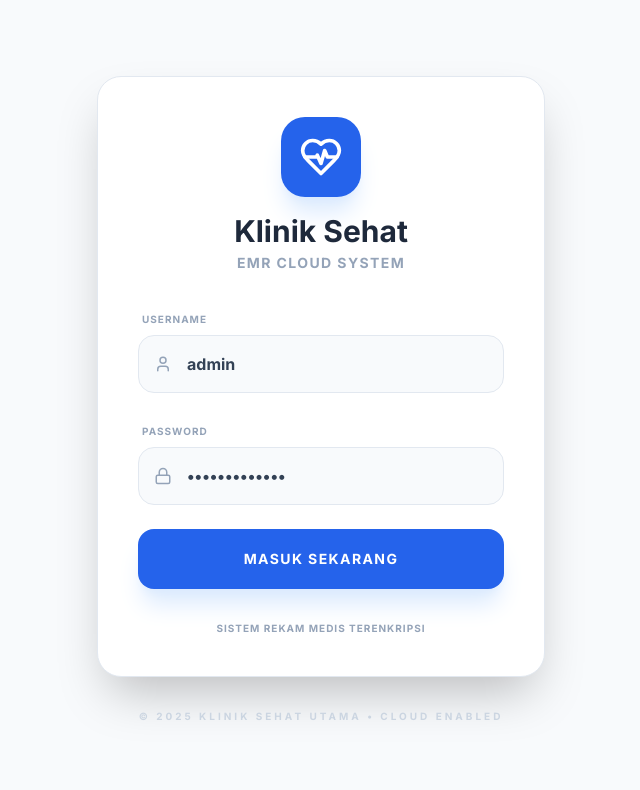
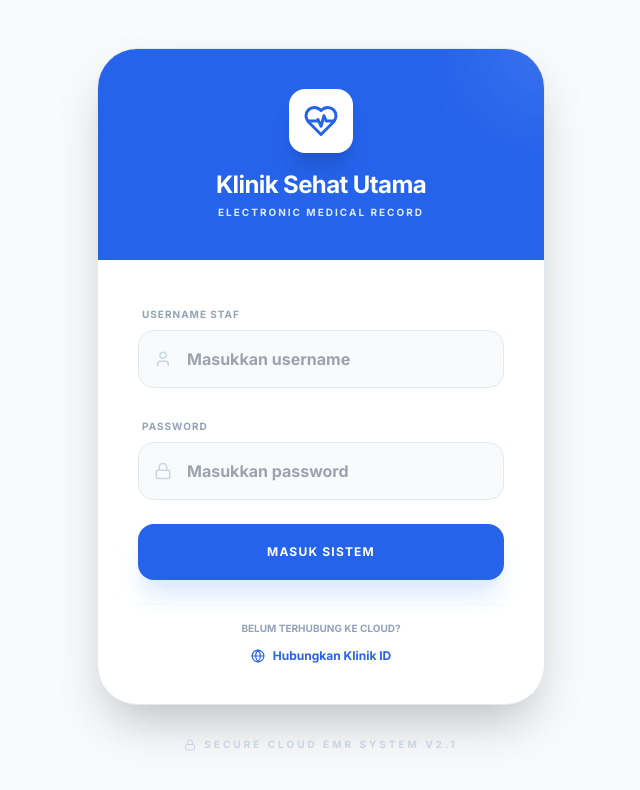
Before and after one commit to muhammadainunnajih/REKAM-MEDIS-ELEKTRONIK, a React (Vite) app: page / in a window 1280 px wide. Shown: the top 790 px of the page, without its empty margins (319-959 px from the left). Built offline with nearby package versions, Linux system fonts and the light colour scheme.

Commit message:
feat(login): Add cloud connection view
Introduces a new view in the Login component for users to connect to their cloud EMR instance. This change refactors the authentication state management to accommodate the new connection flow and removes unused `isSyncing` state from App.tsx.

```diff
--- a/App.tsx
+++ b/App.tsx
@@ -15,14 +15,12 @@ import UserManagement from './components/UserManagement';
 import Settings from './components/Settings';
 import Login from './components/Login';
 
-// BroadcastChannel for cross-tab sync (same device)
 const syncChannel = new BroadcastChannel('emr_sync_channel');
 
 const App: React.FC = () => {
   const [isAuthenticated, setIsAuthenticated] = useState(false);
   const [currentUser, setCurrentUser] = useState<AppUser | null>(null);
   const [currentView, setCurrentView] = useState<ViewType>(ViewType.DASHBOARD);
-  const [isSyncing, setIsSyncing] = useState(false);
   const [cloudStatus, setCloudStatus] = useState<'offline' | 'online' | 'syncing' | 'error'>('offline');
 
   const isInitialMount = useRef(true);
@@ -58,7 +56,7 @@ const App: React.FC = () => {
   const [queue, setQueue] = useState<QueueItem[]>([]);
   const [medicalRecords, setMedicalRecords] = useState<MedicalEntry[]>([]);
 
-  // --- LOAD INITIAL DATA ---
+  // --- LOAD INITIAL LOCAL DATA ---
   useEffect(() => {
     const sPatients = localStorage.getItem('patients');
     if (sPatients) setPatients(JSON.parse(sPatients));
@@ -79,25 +77,9 @@ const App: React.FC = () => {
   // --- CLOUD SYNC LOGIC ---
   const pushToCloud = useCallback(async () => {
     if (!clinicSettings.isCloudEnabled || !clinicSettings.klinikId) return;
-
     setCloudStatus('syncing');
-    const fullData = {
-      clinicSettings,
-      users,
-      patients,
-      doctors,
-      medicines,
-      inventory,
-      transactions,
-      queue,
-      medicalRecords,
-      lastUpdated: new Date().toISOString(),
-      updatedBy: currentUser?.name || 'System'
-    };
-
+    const fullData = { clinicSettings, users, patients, doctors, medicines, inventory, transactions, queue, medicalRecords };
     try {
-      // Menggunakan npoint sebagai relay gratis untuk demo sinkronisasi
-      // Catatan: Untuk produksi disarankan menggunakan Supabase/Firebase
       await fetch(`https://api.npoint.io/${clinicSettings.klinikId}`, {
         method: 'POST',
         headers: { 'Content-Type': 'application/json' },
@@ -105,57 +87,63 @@ const App: React.FC = () => {
       });
       setCloudStatus('online');
     } catch (error) {
-      console.error("Cloud Push Error:", error);
       setCloudStatus('error');
     }
-  }, [clinicSettings, users, patients, doctors, medicines, inventory, transactions, queue, medicalRecords, currentUser]);
+  }, [clinicSettings, users, patients, doctors, medicines, inventory, transactions, queue, medicalRecords]);
 
-  const pullFromCloud = useCallback(async (manual = false) => {
-    if (!clinicSettings.isCloudEnabled || !clinicSettings.klinikId) return;
+  const pullFromCloud = useCallback(async (manualKlinikId?: string) => {
+    const targetId = manualKlinikId || clinicSettings.klinikId;
+    if (!targetId) return;
 
-    if (manual) setCloudStatus('syncing');
-
+    setCloudStatus('syncing');
     try {
-      const response = await fetch(`https://api.npoint.io/${clinicSettings.klinikId}`);
+      const response = await fetch(`https://api.npoint.io/${targetId}`);
       if (!response.ok) throw new Error("Fetch failed");
-
       const remoteData = await response.json();
 
-      // Hanya update jika data remote lebih baru atau dipicu manual
-      if (remoteData && remoteData.clinicSettings) {
-        setClinicSettings(remoteData.clinicSettings);
-        setUsers(remoteData.users);
-        setPatients(remoteData.patients);
-        setDoctors(remoteData.doctors);
-        setMedicines(remoteData.medicines);
-        setInventory(remoteData.inventory);
-        setTransactions(remoteData.transactions);
-        setQueue(remoteData.queue);
-        setMedicalRecords(remoteData.medicalRecords);
+      if (remoteData) {
+        if (remoteData.clinicSettings) setClinicSettings(remoteData.clinicSettings);
+        if (remoteData.users) setUsers(remoteData.users);
+        if (remoteData.patients) setPatients(remoteData.patients);
+        if (remoteData.doctors) setDoctors(remoteData.doctors);
+        if (remoteData.medicines) setMedicines(remoteData.medicines);
+        if (remoteData.inventory) setInventory(remoteData.inventory);
+        if (remoteData.transactions) setTransactions(remoteData.transactions);
+        if (remoteData.queue) setQueue(remoteData.queue);
+        if (remoteData.medicalRecords) setMedicalRecords(remoteData.medicalRecords);
         setCloudStatus('online');
+        return true;
       }
     } catch (error) {
-      console.error("Cloud Pull Error:", error);
       setCloudStatus('error');
+      return false;
     }
-  }, [clinicSettings.isCloudEnabled, clinicSettings.klinikId]);
+  }, [clinicSettings.klinikId]);
 
-  // Sync on mount and visibility change
+  // Handle Cloud Connection from Login Screen
+  const handleCloudConnect = async (id: string) => {
+    const success = await pullFromCloud(id);
+    if (success) {
+      // Pastikan cloud diaktifkan secara lokal setelah berhasil ditarik
+      setClinicSettings(prev => ({ ...prev, klinikId: id, isCloudEnabled: true }));
+      return true;
+    }
+    return false;
+  };
+
   useEffect(() => {
     if (clinicSettings.isCloudEnabled) {
       pullFromCloud();
-      const interval = setInterval(() => pullFromCloud(), 30000); // Auto pull setiap 30 detik
+      const interval = setInterval(() => pullFromCloud(), 30000);
       return () => clearInterval(interval);
     }
   }, [clinicSettings.isCloudEnabled, pullFromCloud]);
 
-  // --- PERSISTENCE & BROADCAST ---
   useEffect(() => {
     if (isInitialMount.current) {
       isInitialMount.current = false;
       return;
     }
-
     localStorage.setItem('clinicSettings', JSON.stringify(clinicSettings));
     localStorage.setItem('users', JSON.stringify(users));
     localStorage.setItem('patients', JSON.stringify(patients));
@@ -168,50 +156,11 @@ const App: React.FC = () => {
 
     syncChannel.postMessage('DATA_UPDATED');
 
-    // Auto-push ke cloud setiap ada perubahan jika fitur aktif
     if (clinicSettings.isCloudEnabled) {
       const timeout = setTimeout(() => pushToCloud(), 2000);
       return () => clearTimeout(timeout);
     }
   }, [clinicSettings, users, patients, doctors, medicines, inventory, transactions, queue, medicalRecords, pushToCloud]);
-
-  // --- HANDLERS ---
-  const handleUpdatePatient = (updatedPatient: Patient) => setPatients(prev => prev.map(p => p.id === updatedPatient.id ? updatedPatient : p));
-  const handleDeletePatient = (id: string) => { setPatients(prev => prev.filter(p => p.id !== id)); setMedicalRecords(prev => prev.filter(mr => mr.patientId !== id)); };
-  const handleAddPatient = (newPatient: Patient) => {
-    setPatients(prev => [newPatient, ...prev]);
-    setQueue(prev => [...prev, {
-      id: `q-${Date.now()}`,
-      no: `A-${patients.length + 1}`.padStart(4, '0'),
-      patientId: newPatient.id,
-      patientName: newPatient.name,
-      poli: 'Umum',
-      status: 'Menunggu',
-      time: new Date().toLocaleTimeString('id-ID', { hour: '2-digit', minute: '2-digit' })
-    }]);
-  };
-
-  const handleAddMedicalRecord = (record: MedicalEntry) => {
-    setMedicalRecords(prev => [{ ...record, isProcessed: false }, ...prev]);
-    setPatients(prev => prev.map(p => p.id === record.patientId ? { ...p, lastVisit: record.date } : p));
-
-    const patient = patients.find(p => p.id === record.patientId);
-    if (patient) {
-      setTransactions(prev => [{
-        id: `TRX-${Date.now()}`,
-        patientId: patient.id,
-        patientName: patient.name,
-        date: record.date,
-        items: [{ name: 'Konsultasi Dokter', price: 50000, quantity: 1 }],
-        total: 50000,
-        status: 'Menunggu'
-      }, ...prev]);
-      setQueue(prev => prev.map(q => q.patientId === record.patientId && q.status === 'Diperiksa' ? { ...q, status: 'Selesai' } : q));
-    }
-  };
-
-  const handleLogin = (user: AppUser) => { setIsAuthenticated(true); setCurrentUser(user); pullFromCloud(); };
-  const handleLogout = () => { setIsAuthenticated(false); setCurrentUser(null); };
 
   const stats: Stats = {
     totalPatients: patients.length,
@@ -219,7 +168,13 @@ const App: React.FC = () => {
     patientsToday: queue.filter(q => q.status !== 'Selesai').length
   };
 
-  if (!isAuthenticated) return <Login onLogin={handleLogin} users={users} />;
+  if (!isAuthenticated) return (
+    <Login
+      onLogin={(u) => { setIsAuthenticated(true); setCurrentUser(u); }}
+      users={users}
+      onConnectCloud={handleCloudConnect}
+    />
+  );
 
   return (
     <div className="flex min-h-screen bg-slate-50">
@@ -232,14 +187,14 @@ const App: React.FC = () => {
       />
       <div className="flex-1 flex flex-col min-w-0">
         <Header
-          onLogout={handleLogout}
+          onLogout={() => { setIsAuthenticated(false); setCurrentUser(null); }}
           currentUser={currentUser}
           cloudStatus={cloudStatus}
-          onSync={pullFromCloud}
+          onSync={() => pullFromCloud()}
         />
         <main className="flex-1 p-6 overflow-y-auto">
           {currentView === ViewType.DASHBOARD && <Dashboard stats={stats} latestPatients={patients.slice(0, 5)} onViewAll={() => setCurrentView(ViewType.DATA_PASIEN)} onAddPatient={() => setCurrentView(ViewType.DATA_PASIEN)} clinicName={clinicSettings.name} />}
-          {currentView === ViewType.DATA_PASIEN && <PatientList patients={patients} medicalRecords={medicalRecords} onUpdate={handleUpdatePatient} onDelete={handleDeletePatient} onAdd={handleAddPatient} onAddMedicalRecord={handleAddMedicalRecord} onUpdateMedicalRecord={(r) => setMedicalRecords(prev => prev.map(m => m.id === r.id ? r : m))} onDeleteMedicalRecord={(id) => setMedicalRecords(prev => prev.filter(m => m.id !== id))} />}
+          {currentView === ViewType.DATA_PASIEN && <PatientList patients={patients} medicalRecords={medicalRecords} onUpdate={(p) => setPatients(prev => prev.map(pt => pt.id === p.id ? p : pt))} onDelete={(id) => setPatients(prev => prev.filter(p => p.id !== id))} onAdd={(p) => setPatients(prev => [p, ...prev])} onAddMedicalRecord={(r) => setMedicalRecords(prev => [r, ...prev])} onUpdateMedicalRecord={(r) => setMedicalRecords(prev => prev.map(m => m.id === r.id ? r : m))} onDeleteMedicalRecord={(id) => setMedicalRecords(prev => prev.filter(m => m.id !== id))} />}
           {currentView === ViewType.DATA_DOKTER && <DoctorList doctors={doctors} onAdd={(d) => setDoctors(prev => [...prev, d])} onUpdate={(d) => setDoctors(prev => prev.map(doc => doc.id === d.id ? d : doc))} onDelete={(id) => setDoctors(prev => prev.filter(d => d.id !== id))} />}
           {currentView === ViewType.APOTEK && <Pharmacy medicines={medicines} onAdd={(m) => setMedicines(prev => [m, ...prev])} onUpdate={(m) => setMedicines(prev => prev.map(med => med.id === m.id ? m : med))} onDelete={(id) => setMedicines(prev => prev.filter(m => m.id !== id))} medicalRecords={medicalRecords} queue={queue} patients={patients} onProcessPrescription={(rid, mid, qty) => { setMedicalRecords(prev => prev.map(mr => mr.id === rid ? {...mr, isProcessed: true} : mr)); setMedicines(prev => prev.map(m => m.id === mid ? {...m, stock: Math.max(0, m.stock - qty)} : m)); }} />}
           {currentView === ViewType.KASIR && <Cashier transactions={transactions} onCompletePayment={(id, method) => setTransactions(prev => prev.map(t => t.id === id ? {...t, status: 'Lunas', paymentMethod: method} : t))} onAddTransaction={(t) => setTransactions(prev => [t, ...prev])} onUpdateTransaction={(t) => setTransactions(prev => prev.map(trx => trx.id === t.id ? t : trx))} onDeleteTransaction={(id) => setTransactions(prev => prev.filter(t => t.id !== id))} patients={patients} />}
--- a/components/Login.tsx
+++ b/components/Login.tsx
@@ -1,54 +1,63 @@
 
 import React, { useState, useEffect } from 'react';
-import { HeartPulse, ArrowLeft, CheckCircle2, Mail, Lock, User, UserPlus, AlertCircle, RefreshCcw } from 'lucide-react';
+import { HeartPulse, ArrowLeft, CheckCircle2, Cloud, Lock, User, RefreshCcw, AlertCircle, Zap, Globe } from 'lucide-react';
 import { AppUser } from '../types';
 
 interface LoginProps {
   onLogin: (user: AppUser) => void;
   users: AppUser[];
+  onConnectCloud: (klinikId: string) => Promise<boolean>;
 }
 
-type AuthState = 'LOGIN' | 'REGISTER' | 'FORGOT_PASSWORD' | 'SUCCESS_RESET';
+const Login: React.FC<LoginProps> = ({ onLogin, users, onConnectCloud }) => {
+  const [view, setView] = useState<'LOGIN' | 'CONNECT'>('LOGIN');
+  const [username, setUsername] = useState('');
+  const [password, setPassword] = useState('');
+  const [klinikIdInput, setKlinikIdInput] = useState('');
+  const [error, setError] = useState<string | null>(null);
+  const [isLoading, setIsLoading] = useState(false);
+  const [isInitialLoading, setIsInitialLoading] = useState(true);
 
-const Login: React.FC<LoginProps> = ({ onLogin, users }) => {
-  const [authState, setAuthState] = useState<AuthState>('LOGIN');
-  const [username, setUsername] = useState('admin');
-  const [password, setPassword] = useState('adminpassword');
-  const [error, setError] = useState<string | null>(null);
-  const [isSyncing, setIsSyncing] = useState(true);
-
-  // Simulasi cek sinkronisasi saat startup
   useEffect(() => {
-    const timer = setTimeout(() => setIsSyncing(false), 1500);
+    const timer = setTimeout(() => setIsInitialLoading(false), 1200);
     return () => clearTimeout(timer);
   }, []);
 
   const handleLoginSubmit = (e: React.FormEvent) => {
     e.preventDefault();
     setError(null);
-
     const foundUser = users.find(u => u.username === username && u.password === password);
-
     if (foundUser) {
-      if (foundUser.status === 'Aktif') {
-        onLogin(foundUser);
-      } else {
-        setError('Akun Anda tidak aktif.');
-      }
+      if (foundUser.status === 'Aktif') onLogin(foundUser);
+      else setError('Akun Anda tidak aktif.');
     } else {
       setError('Username atau password salah.');
     }
   };
 
-  if (isSyncing) {
+  const handleConnectCloud = async (e: React.FormEvent) => {
+    e.preventDefault();
+    setError(null);
+    setIsLoading(true);
+    const success = await onConnectCloud(klinikIdInput.toUpperCase());
+    setIsLoading(false);
+    if (success) {
+      setView('LOGIN');
+      alert('Klinik Berhasil Terhubung! Silakan login dengan akun Anda.');
+    } else {
+      setError('Gagal menghubungkan. Pastikan Klinik ID benar dan internet aktif.');
+    }
+  };
+
+  if (isInitialLoading) {
     return (
       <div className="min-h-screen bg-white flex flex-col items-center justify-center p-4">
-        <div className="w-16 h-16 bg-blue-600 rounded-2xl flex items-center justify-center text-white shadow-2xl animate-bounce mb-8">
-          <HeartPulse size={40} />
+        <div className="w-20 h-20 bg-blue-600 rounded-3xl flex items-center justify-center text-white shadow-2xl animate-bounce mb-8">
+          <HeartPulse size={44} />
         </div>
         <div className="flex items-center gap-3 text-blue-600 font-black uppercase tracking-[0.2em] text-xs">
           <RefreshCcw size={16} className="animate-spin" />
-          Menyinkronkan Data Klinik...
+          Memuat Sistem EMR...
         </div>
       </div>
     );
@@ -56,17 +65,21 @@ const Login: React.FC<LoginProps> = ({ onLogin, users }) => {
 
   return (
     <div className="min-h-screen bg-slate-50 flex flex-col items-center justify-center p-4">
-      <div className="bg-white w-full max-w-md rounded-3xl border border-slate-200 shadow-2xl p-10 space-y-8 animate-in zoom-in-95 duration-300">
-        <div className="flex flex-col items-center gap-4">
-          <div className="w-20 h-20 bg-blue-600 rounded-3xl flex items-center justify-center text-white shadow-xl shadow-blue-100">
-            <HeartPulse size={44} />
+      <div className="bg-white w-full max-w-md rounded-[2.5rem] border border-slate-200 shadow-2xl overflow-hidden animate-in zoom-in-95 duration-300">
+        <div className="bg-blue-600 p-10 text-center relative overflow-hidden">
+           <div className="absolute top-0 right-0 w-32 h-32 bg-white/10 rounded-full -translate-y-1/2 translate-x-1/2 blur-2xl"></div>
+           <div className="relative z-10 flex flex-col items-center gap-4">
+             <div className="w-16 h-16 bg-white rounded-2xl flex items-center justify-center text-blue-600 shadow-xl">
+               <HeartPulse size={36} />
              </div>
-          <div className="text-center">
-            <h1 className="text-3xl font-black text-slate-800">Klinik Sehat</h1>
-            <p className="text-sm text-slate-400 font-bold uppercase tracking-widest mt-1">EMR Cloud System</p>
+             <div>
+               <h1 className="text-2xl font-black text-white tracking-tight">Klinik Sehat Utama</h1>
+               <p className="text-blue-100 text-[10px] font-bold uppercase tracking-[0.2em] mt-1">Electronic Medical Record</p>
+             </div>
            </div>
         </div>
 
+        <div className="p-10 space-y-6">
           {error && (
             <div className="bg-rose-50 border border-rose-100 p-4 rounded-2xl flex items-center gap-3 text-rose-600 animate-in slide-in-from-top-2">
               <AlertCircle size={18} className="shrink-0" />
@@ -74,18 +87,16 @@ const Login: React.FC<LoginProps> = ({ onLogin, users }) => {
             </div>
           )}
 
+          {view === 'LOGIN' ? (
             <form onSubmit={handleLoginSubmit} className="space-y-6">
               <div className="space-y-1.5">
-            <label className="text-[10px] font-black text-slate-400 uppercase tracking-widest ml-1">Username</label>
+                <label className="text-[10px] font-black text-slate-400 uppercase tracking-widest ml-1">Username Staf</label>
                 <div className="relative">
-              <User size={18} className="absolute left-4 top-1/2 -translate-y-1/2 text-slate-400" />
+                  <User size={18} className="absolute left-4 top-1/2 -translate-y-1/2 text-slate-300" />
                   <input
-                type="text"
-                value={username}
-                onChange={(e) => setUsername(e.target.value)}
+                    type="text" required value={username} onChange={e => setUsername(e.target.value)}
                     className="w-full pl-12 pr-4 py-4 bg-slate-50 border border-slate-200 rounded-2xl text-slate-700 outline-none focus:border-blue-400 focus:ring-4 focus:ring-blue-100 transition-all font-bold"
-                placeholder="Username"
-                required
+                    placeholder="Masukkan username"
                   />
                 </div>
               </div>
@@ -93,32 +104,72 @@ const Login: React.FC<LoginProps> = ({ onLogin, users }) => {
               <div className="space-y-1.5">
                 <label className="text-[10px] font-black text-slate-400 uppercase tracking-widest ml-1">Password</label>
                 <div className="relative">
-              <Lock size={18} className="absolute left-4 top-1/2 -translate-y-1/2 text-slate-400" />
+                  <Lock size={18} className="absolute left-4 top-1/2 -translate-y-1/2 text-slate-300" />
                   <input
-                type="password"
-                value={password}
-                onChange={(e) => setPassword(e.target.value)}
+                    type="password" required value={password} onChange={e => setPassword(e.target.value)}
                     className="w-full pl-12 pr-4 py-4 bg-slate-50 border border-slate-200 rounded-2xl text-slate-700 outline-none focus:border-blue-400 focus:ring-4 focus:ring-blue-100 transition-all font-bold"
-                placeholder="Password"
-                required
+                    placeholder="Masukkan password"
                   />
                 </div>
               </div>
 
               <button
                 type="submit"
-            className="w-full py-5 bg-blue-600 hover:bg-blue-700 text-white font-black rounded-2xl shadow-xl shadow-blue-100 active:scale-95 transition-all text-sm uppercase tracking-widest"
+                className="w-full py-5 bg-blue-600 hover:bg-blue-700 text-white font-black rounded-2xl shadow-xl shadow-blue-100 active:scale-95 transition-all text-xs uppercase tracking-widest"
               >
-            Masuk Sekarang
+                Masuk Sistem
+              </button>
+
+              <div className="pt-4 border-t border-slate-50 text-center">
+                <p className="text-[10px] text-slate-400 font-bold mb-3 uppercase">Belum terhubung ke Cloud?</p>
+                <button
+                  type="button" onClick={() => setView('CONNECT')}
+                  className="text-xs font-black text-blue-600 flex items-center justify-center gap-2 mx-auto hover:underline"
+                >
+                  <Globe size={14} /> Hubungkan Klinik ID
+                </button>
+              </div>
+            </form>
+          ) : (
+            <form onSubmit={handleConnectCloud} className="space-y-6 animate-in slide-in-from-right-4">
+              <div className="bg-blue-50 p-4 rounded-2xl border border-blue-100 mb-2">
+                <p className="text-[10px] text-blue-600 font-bold leading-relaxed">
+                  Masukkan Klinik ID dari perangkat utama untuk menyinkronkan data user dan rekam medis.
+                </p>
+              </div>
+
+              <div className="space-y-1.5">
+                <label className="text-[10px] font-black text-slate-400 uppercase tracking-widest ml-1">Klinik ID</label>
+                <div className="relative">
+                  <Cloud size={18} className="absolute left-4 top-1/2 -translate-y-1/2 text-slate-300" />
+                  <input
+                    type="text" required value={klinikIdInput} onChange={e => setKlinikIdInput(e.target.value.toUpperCase())}
+                    className="w-full pl-12 pr-4 py-4 bg-slate-50 border border-slate-200 rounded-2xl text-blue-600 outline-none focus:border-blue-400 focus:ring-4 focus:ring-blue-100 transition-all font-black tracking-[0.2em] text-lg"
+                    placeholder="CONTOH: KL-XXXX"
+                  />
+                </div>
+              </div>
+
+              <button
+                type="submit" disabled={isLoading}
+                className="w-full py-5 bg-slate-900 hover:bg-black text-white font-black rounded-2xl shadow-xl shadow-slate-100 active:scale-95 transition-all text-xs uppercase tracking-widest flex items-center justify-center gap-3"
+              >
+                {isLoading ? <RefreshCcw size={18} className="animate-spin" /> : <Zap size={18} />}
+                {isLoading ? 'MENGHUBUNGKAN...' : 'SINKRONKAN DATA'}
+              </button>
+
+              <button
+                type="button" onClick={() => setView('LOGIN')}
+                className="w-full text-xs font-black text-slate-400 hover:text-slate-600 flex items-center justify-center gap-2 py-2"
+              >
+                <ArrowLeft size={14} /> Kembali ke Login
               </button>
             </form>
-
-        <p className="text-center text-[10px] text-slate-400 font-bold uppercase tracking-widest">
-          Sistem Rekam Medis Terenkripsi
-        </p>
+          )}
         </div>
-      <p className="mt-8 text-[10px] font-bold text-slate-300 uppercase tracking-[0.3em]">
-        © 2025 Klinik Sehat Utama • Cloud Enabled
+      </div>
+      <p className="mt-8 text-[10px] font-bold text-slate-300 uppercase tracking-[0.3em] flex items-center gap-2">
+        <Lock size={12} /> SECURE CLOUD EMR SYSTEM V2.1
       </p>
     </div>
   );
```
Lines whose indentation alone changed are shown as unchanged.
